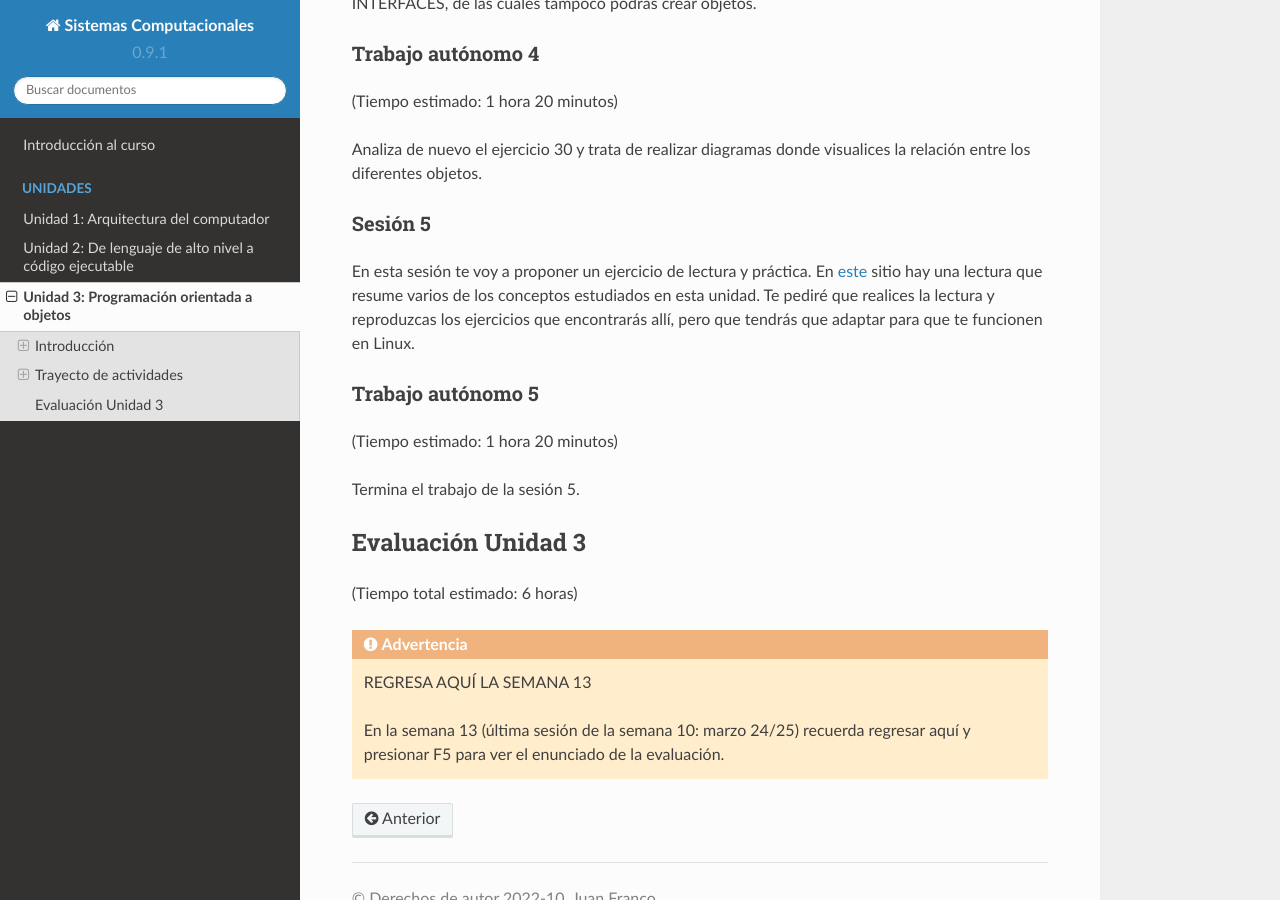
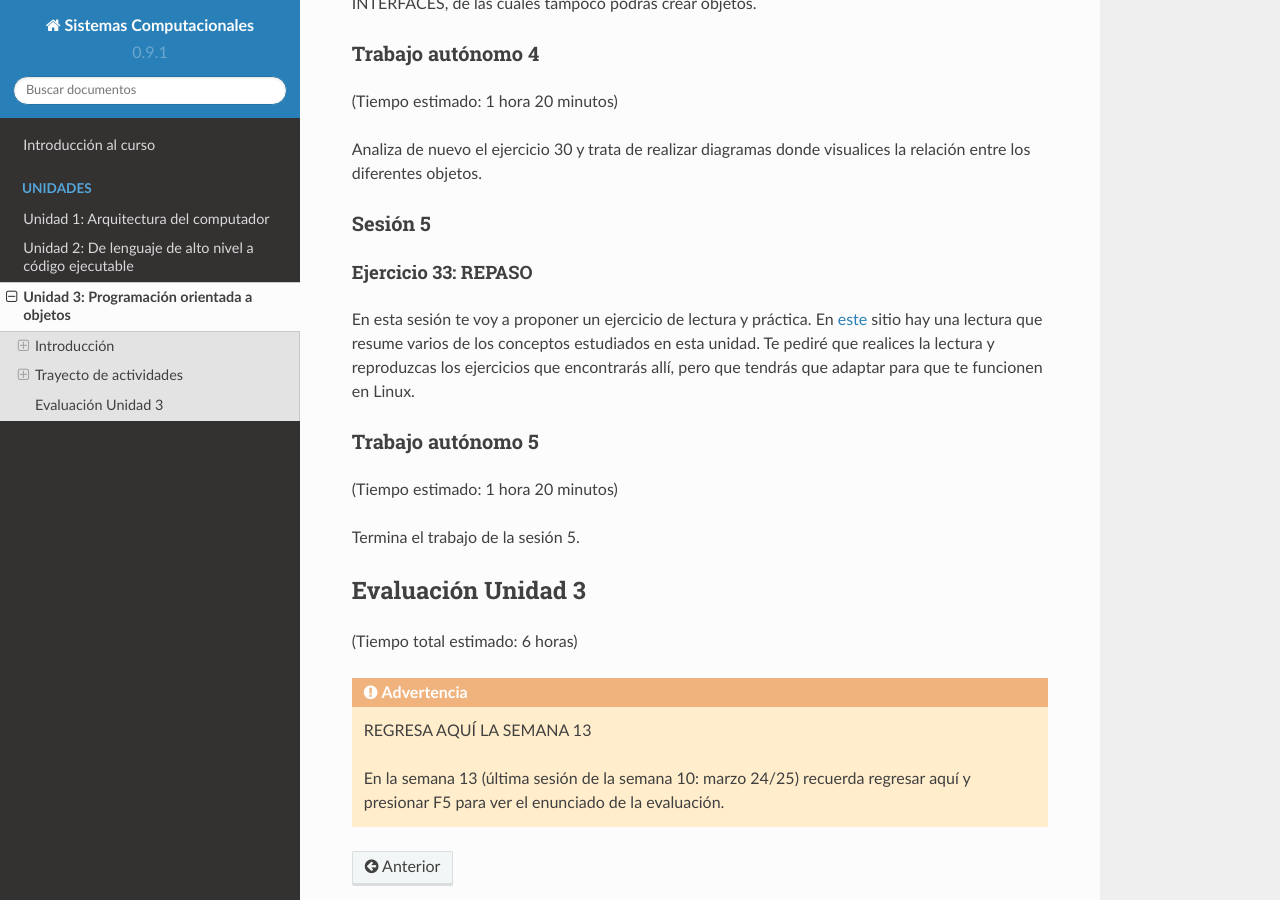
Before and after one commit to juanferfranco/SistemasComputacionales, a Sphinx documentation site: the page built from docs/_unidad3/unidad3.rst, in a window 1280 px wide and 900 px high, scrolled down 40146 px. Built offline with Sphinx 7.4.7 and the Read the Docs theme 2.0.0, drawn with Linux system fonts in a browser that asks for light colours.

Commit message:
add ej33 to recap all unit

```diff
--- a/docs/_unidad3/unidad3.rst
+++ b/docs/_unidad3/unidad3.rst
@@ -2170,6 +2170,9 @@ realizar diagramas donde visualices la relación entre los diferentes objetos.
 Sesión 5
 **********
 
+Ejercicio 33: REPASO
+^^^^^^^^^^^^^^^^^^^^^^
+
 En esta sesión te voy a proponer un ejercicio de lectura y práctica. En
 `este <https://www.state-machine.com/oop>`__ sitio hay una lectura que resume
 varios de los conceptos estudiados en esta unidad. Te pediré que realices la lectura
```
